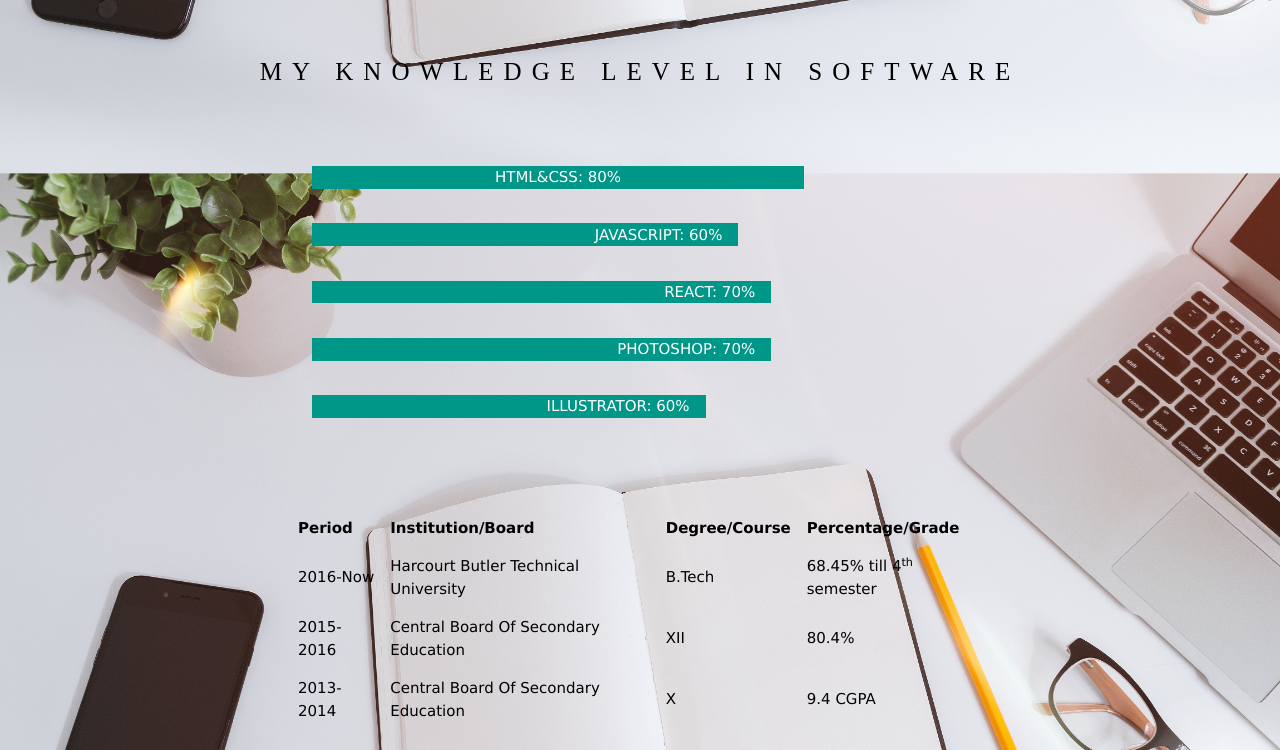
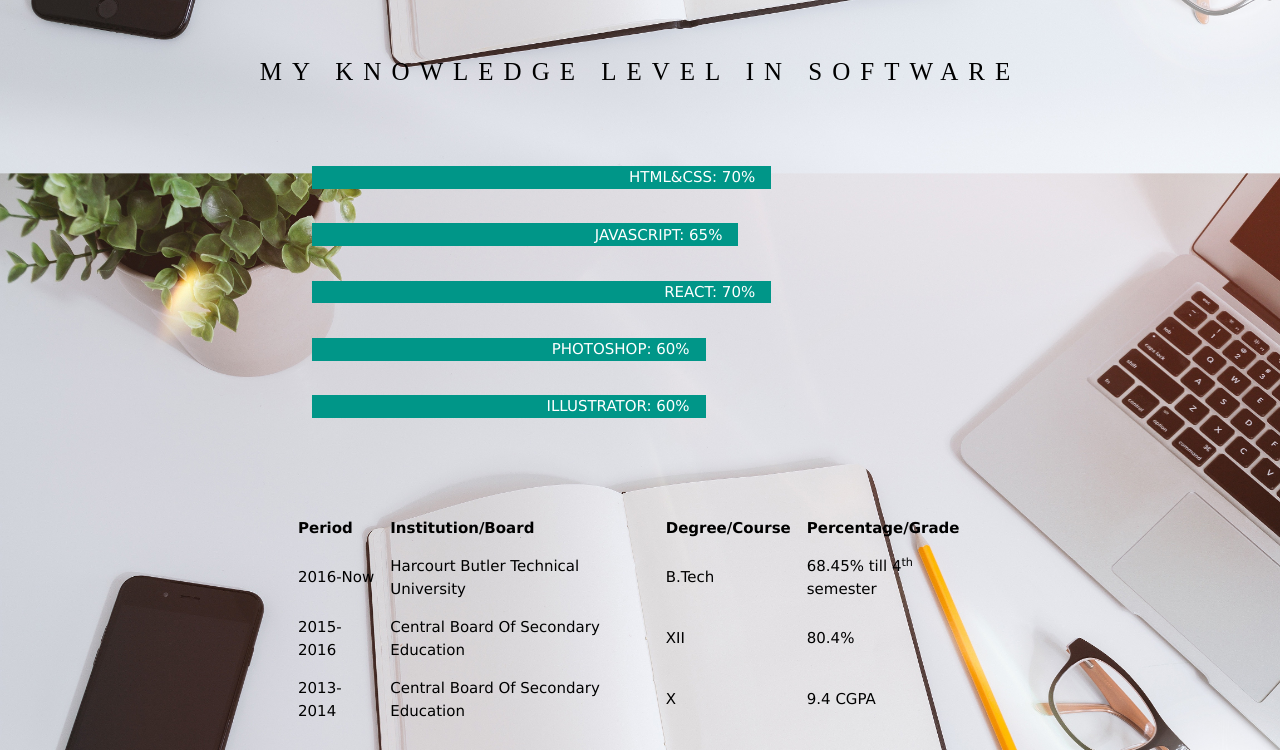
Before and after one commit to Deeksha73/Deeksha73.github.io, a plain HTML site: page index.html in a window 1280 px wide. Shown: the part 1631-2381 px from the top of the page. Drawn offline with nearby package versions, Linux system fonts and the light colour scheme.

Commit message:
Update index.html

```diff
--- a/index.html
+++ b/index.html
@@ -46,11 +46,11 @@
 			</div>
 			<div class="w3-container length">
 				<div class="pd1">
-				<div class="w3-container w3-teal w3-center align" style="width:75%">  HTML&CSS: 80%</div>
+				<div class="w3-container w3-teal w3-right-align align" style="width:70%">  HTML&CSS: 70%</div>
 				</div><br>
 
 				<div class="pd1">
-				  <div class="w3-container w3-teal w3-right-align align" style="width:65%">JAVASCRIPT: 60%</div>
+				  <div class="w3-container w3-teal w3-right-align align" style="width:65%">JAVASCRIPT: 65%</div>
 				</div><br>
 
 				<div class="pd1">
@@ -58,7 +58,7 @@
 				</div><br>
 
 				<div class="pd1">
-				  <div class="w3-container w3-teal w3-right-align align" style="width:70%"><span class="move">PHOTOSHOP: 70%</span></div>
+				  <div class="w3-container w3-teal w3-right-align align" style="width:60%"><span class="move">PHOTOSHOP: 60%</span></div>
 				</div><br>
 
 				<div class="pd1">
```
